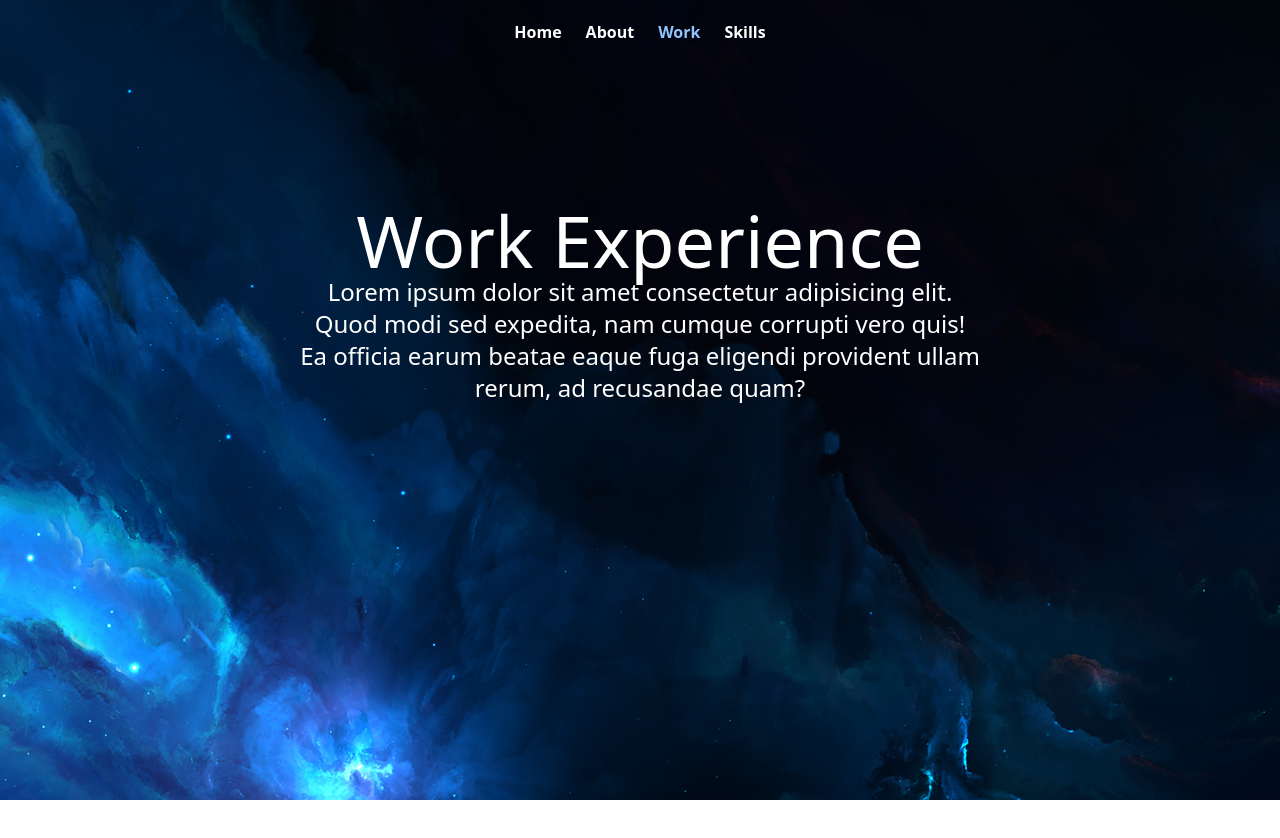
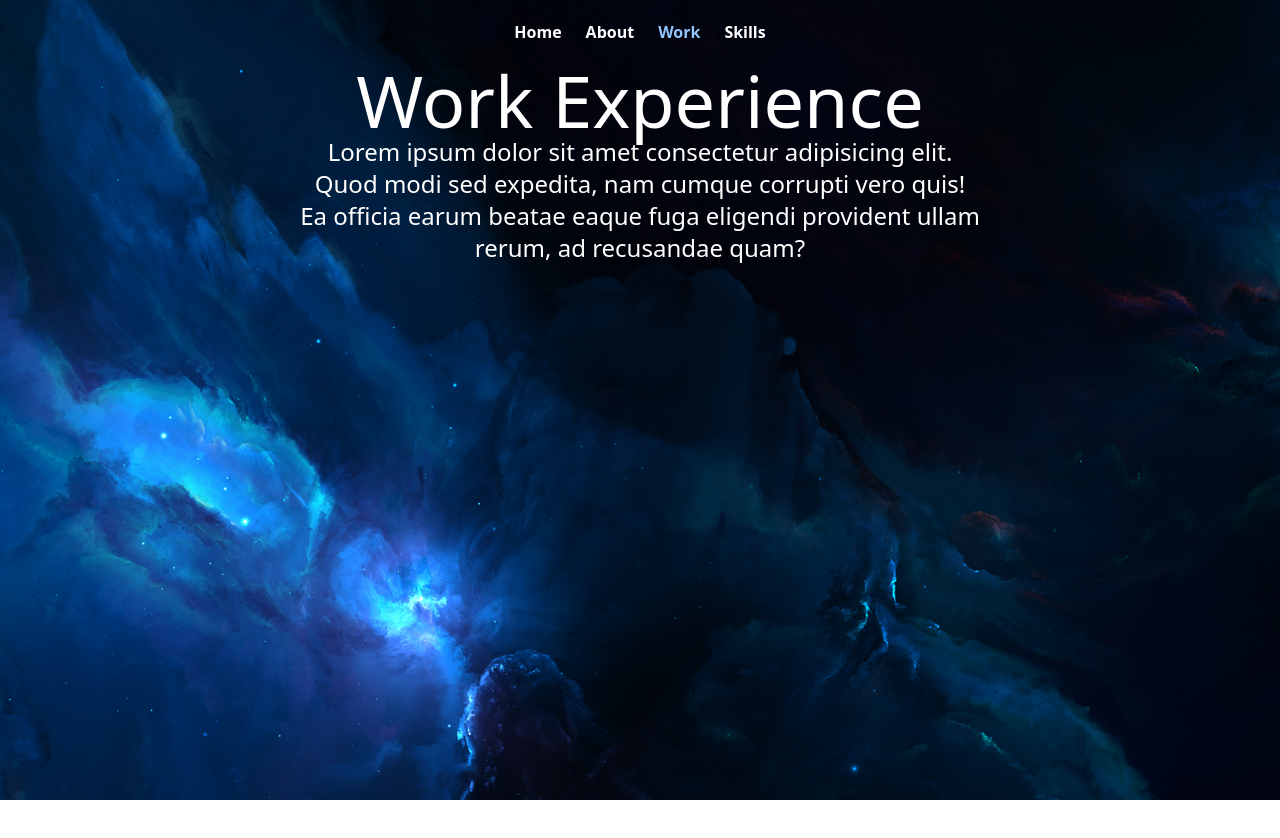
Before and after one commit to BenPVandenberg/Resume-Site, a Next.js app: page /work in a window 1280 px wide. Shown: the top 838 px of the page. After the commit the page ends 800 px from the top, so only its background shows below. Built offline with nearby package versions, Linux system fonts and the light colour scheme.

Commit message:
Get ackground image to fill screen

```diff
--- a/pages/skills.tsx
+++ b/pages/skills.tsx
@@ -1,20 +1,13 @@
 import { AnimatePresence, motion } from 'framer-motion';
 import Head from 'next/head';
-import { useEffect, useState } from 'react';
-import { Bar } from 'react-chartjs-2';
 import Navbar from '../components/Navbar';
 import sharedStyles from '../styles/shared.module.css';
 import styles from '../styles/skills.module.css';
-import {
-    BAR_COLOURS,
-    BAR_OUTLINE_COLOURS,
-    PATHS,
-    TITLE_ANIMATION,
-} from '../utilities/constants';
+import { PATHS, TITLE_ANIMATION } from '../utilities/constants';
 
 export default function Skills() {
     return (
-        <div className={sharedStyles.root}>
+        <main>
             <Head>
                 <title>Ben Vandenberg: Skills</title>
                 <meta
@@ -23,7 +16,7 @@ export default function Skills() {
                 />
             </Head>
 
-            <main className={sharedStyles.main}>
+            <div className={sharedStyles.root}>
                 <Navbar links={PATHS} currentPage={'Skills'} />
 
                 <div id='home' className={sharedStyles.home}>
@@ -45,7 +38,9 @@ export default function Skills() {
                                 }
                             </motion.p>
                         </motion.div>
+                    </AnimatePresence>
 
+                    <div className={styles.gridContainer}>
                         <figure>
                             <embed src='https://wakatime.com/share/@0be2531b-4dd7-482a-8b03-7ebc76236fc7/6e6a6ed8-a1c2-45cd-b797-674d4f321c31.svg'></embed>
                         </figure>
@@ -58,9 +53,9 @@ export default function Skills() {
                         <figure>
                             <embed src='https://wakatime.com/share/@0be2531b-4dd7-482a-8b03-7ebc76236fc7/d5e43372-9d2d-488d-861a-a9ef16ce87e9.svg'></embed>
                         </figure>
-                    </AnimatePresence>
+                    </div>
                 </div>
-            </main>
-        </div>
+            </div>
+        </main>
     );
 }
--- a/styles/shared.module.css
+++ b/styles/shared.module.css
@@ -1,15 +1,13 @@
 .root {
     @apply text-white;
-    background: url('../public/background.jpg') top center;
-    @apply h-screen;
-}
-
-.main {
+    @apply min-h-screen;
     @apply h-full;
+    background: url('../public/background.jpg') top center no-repeat;
+    background-size: cover;
 }
 
 .home {
-    @apply h-full;
+    @apply h-5/6;
 }
 
 .text {
@@ -28,4 +26,5 @@
     @apply text-2xl;
     @apply w-4/6;
     @apply mx-auto;
+    @apply pb-10;
 }
```
Also changed, not shown: styles/skills.module.css (+10 -0 lines).
